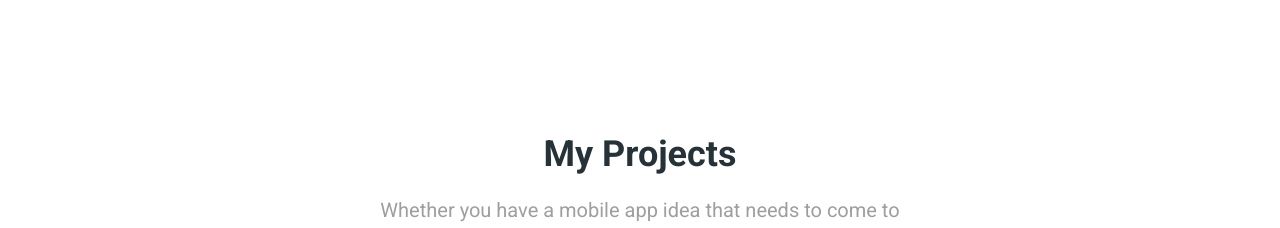
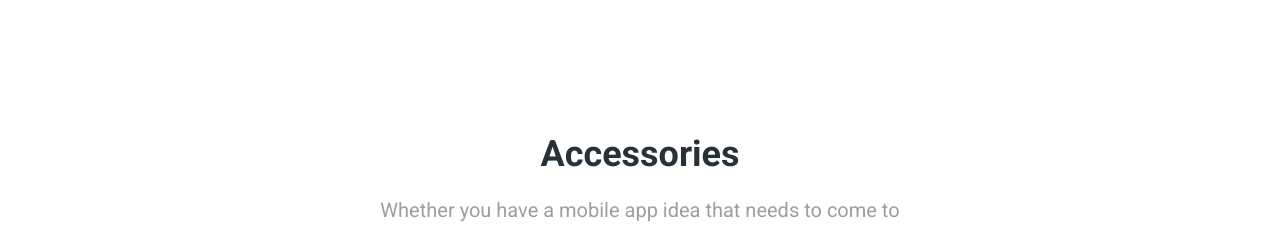
Before and after one commit to Velicium/qdroyale, a Next.js app: page / in a window 1280 px wide. Shown: the part 2040-2268 px from the top of the page. Built offline with nearby package versions, Linux system fonts and the light colour scheme.

Commit message:
Update projects.tsx

```diff
--- a/src/app/projects.tsx
+++ b/src/app/projects.tsx
@@ -51,7 +51,7 @@ export function Projects() {
     <section className="py-28 px-8">
       <div className="container mx-auto mb-20 text-center">
         <Typography variant="h2" color="blue-gray" className="mb-4">
-          My Projects
+          Accessories
         </Typography>
         <Typography
           variant="lead"
```
